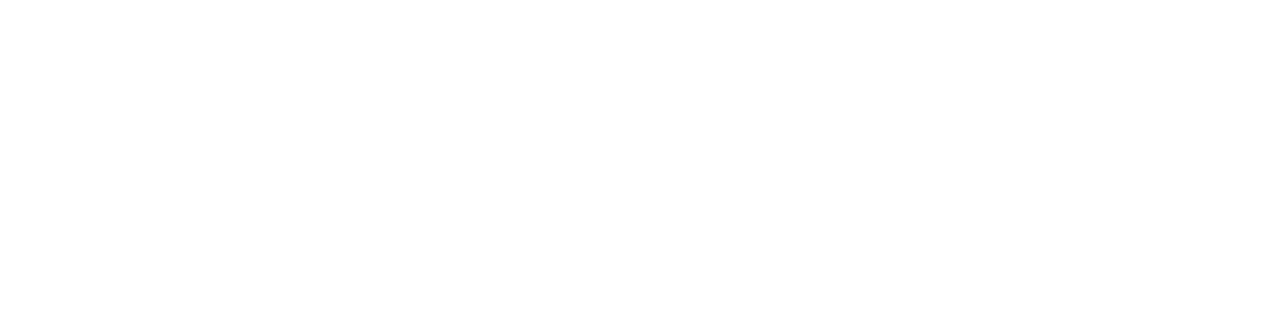
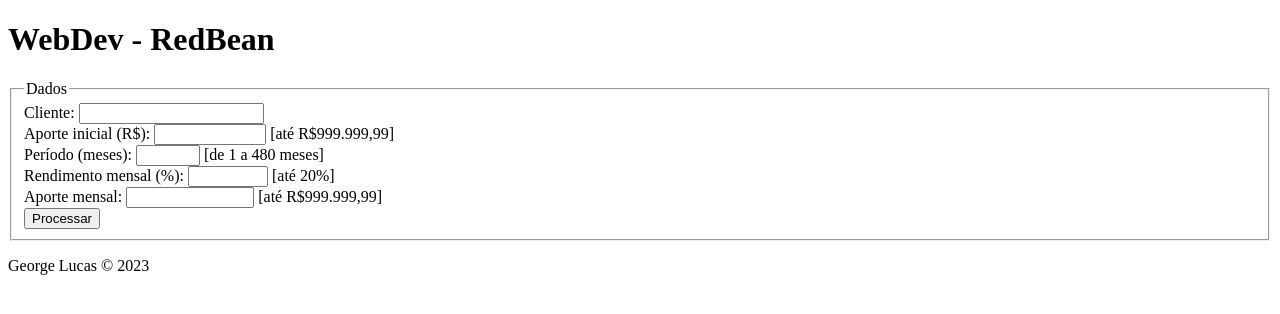
Before and after one commit to gerlucas/fintech, a PHP site: page /entrada.html in a window 1280 px wide. Before the commit the part shown is empty. Shown: the top 314 px of the page. Run offline with PHP 8.4, Linux system fonts and the light colour scheme.

Commit message:
Adicionando página entrada e ajustando outros detalhes

```diff
--- a/pages/entrada.html
+++ b/pages/entrada.html
@@ -0,0 +1,47 @@
+<!DOCTYPE html>
+<html lang="pt-br">
+<head>
+    <meta charset="UTF-8">
+    <meta name="viewport" content="width=device-width, initial-scale=1.0">
+    <title>WebDev - RedBean</title>
+</head>
+<body>
+    <header>
+        <h1>WebDev - RedBean</h1>
+    </header>
+
+    <main>
+        <form action="processar.php" method="get">
+            <fieldset>
+                <legend>Dados</legend>
+                <label for="nomeCliente">Cliente:</label>
+                <input type="name" name="nomeCliente" id="nomeCliente"><br>
+
+                <label for="aporteInicial">Aporte inicial (R$):</label>
+                <input type="number" name="aporteInicial" id="aporteInicial" min="1" max="999999.99" step="0.01">
+
+                <span> [até R$999.999,99]</span><br>
+                <label for="periodo">Período (meses):</label>
+                <input type="number" name="periodo" min="1" max="480">
+
+                <span> [de 1 a 480 meses]</span><br>
+                <label for="rendimentoMensal">Rendimento mensal (%):</label>
+                <input type="number" name="rendimentoMensal" id="rendimentoMensal" min="0.1" max="20" step="0.01">
+                <span> [até 20%]</span><br>
+
+                <label for="aporteMensal">Aporte mensal:</label>
+                <input type="number" name="aporteMensal" id="aporteMensal" min="1" max="99999999.99">
+                <span> [até R$999.999,99]</span><br>
+
+                <input type="submit" class="input-botao" value="Processar">
+            </fieldset>
+        </form>
+
+    </main>
+
+    <footer>
+        <p>George Lucas &copy; 2023</p>
+    </footer>
+</body>
+
+</html>
--- a/pages/index.php
+++ b/pages/index.php
@@ -15,7 +15,7 @@
 
             <?php
             $paginas = [
-                'entrada.php' => 'Simulação',
+                'entrada.html' => 'Simulação',
                 'historico.php' => 'Historico'
             ];
 
@@ -30,7 +30,7 @@
     </main>
 
     <footer>
-        <p>George Lucas e Gabriel&copy; 2023</p>
+        <p>George Lucas e Gabriel Soares &copy; 2023</p>
     </footer>
 </body>
 
--- a/pages/processar.php
+++ b/pages/processar.php
@@ -1,5 +1,5 @@
 <!DOCTYPE html>
-<html lang="en">
+<html lang="pt-br">
 <head>
     <meta charset="UTF-8">
     <meta name="viewport" content="width=device-width, initial-scale=1.0">
```
